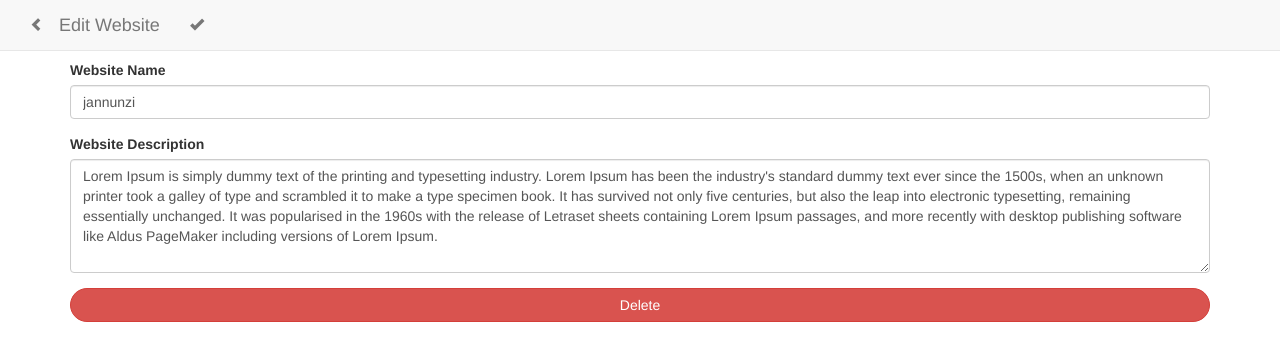
After one commit to jannunzi/web-dev-cs4550-summer-2016, a web app: file public/assignment/website/website-edit.html in a window 1280 px wide. The commit adds this page. Shown: the top 361 px of the page. Run offline with its HTML, style and script files only (its server is not run), Linux system fonts and the light colour scheme.

Commit message:
created website pages

```diff
--- a/public/assignment/css/style.css
+++ b/public/assignment/css/style.css
@@ -17,3 +17,7 @@ body {
 p.navbar-text.pull-right {
     margin-right: 15px;
 }
+
+p.navbar-text.pull-left {
+    margin-left: 15px;
+}
--- /dev/null
+++ b/public/assignment/website/website-edit.html
@@ -0,0 +1,57 @@
+<!DOCTYPE html>
+<html lang="en">
+<head>
+    <meta charset="UTF-8">
+    <title>Web App Maker</title>
+    <meta name="apple-mobile-web-app-capable" content="yes">
+    <meta name="apple-mobile-web-app-status-bar-style" content="black">
+    <meta name="viewport" content="initial-scale=1.25, user-scalable = no">
+    <link href="https://maxcdn.bootstrapcdn.com/bootstrap/3.3.6/css/bootstrap.min.css" rel="stylesheet"/>
+    <link href="../css/style.css" rel="stylesheet"/>
+</head>
+<body>
+
+    <nav class="navbar navbar-default navbar-fixed-top">
+        <div class="container-fluid">
+            <div class="navbar-header">
+                <p class="navbar-text pull-left">
+                    <a href="website-list.html" class="navbar-link">
+                      <span class="glyphicon glyphicon-chevron-left">
+                      </span>
+                    </a>
+                </p>
+                <a class="navbar-brand" href="#">
+                    Edit Website
+                </a>
+                <p class="navbar-text pull-right">
+                    <a href="website-list.html" class="navbar-link">
+                      <span class="glyphicon glyphicon-ok">
+                      </span>
+                    </a>
+                </p>
+            </div>
+        </div>
+    </nav>
+
+    <div class="container">
+
+        <form>
+            <div class="form-group">
+                <label for="username">Website Name</label>
+                <input type="text"
+                       value="jannunzi"
+                       class="form-control"
+                       id="username"
+                       placeholder="alice"/>
+            </div>
+            <div class="form-group">
+                <label for="description">Website Description</label>
+                <textarea rows="5" id="description" class="form-control">Lorem Ipsum is simply dummy text of the printing and typesetting industry. Lorem Ipsum has been the industry's standard dummy text ever since the 1500s, when an unknown printer took a galley of type and scrambled it to make a type specimen book. It has survived not only five centuries, but also the leap into electronic typesetting, remaining essentially unchanged. It was popularised in the 1960s with the release of Letraset sheets containing Lorem Ipsum passages, and more recently with desktop publishing software like Aldus PageMaker including versions of Lorem Ipsum.</textarea>
+            </div>
+        </form>
+
+        <a class="btn btn-danger btn-block"
+           href="website-list.html">Delete</a>
+    </div>
+</body>
+</html>
```
Also changed, not shown: public/assignment/website/website-list.html (added, +46 -0 lines).
